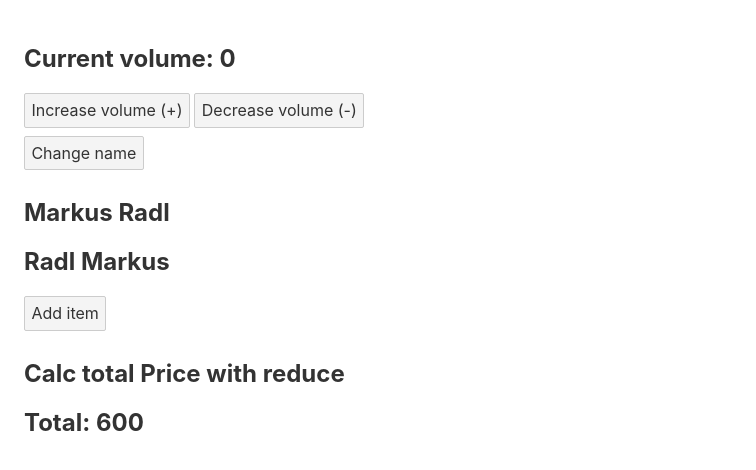
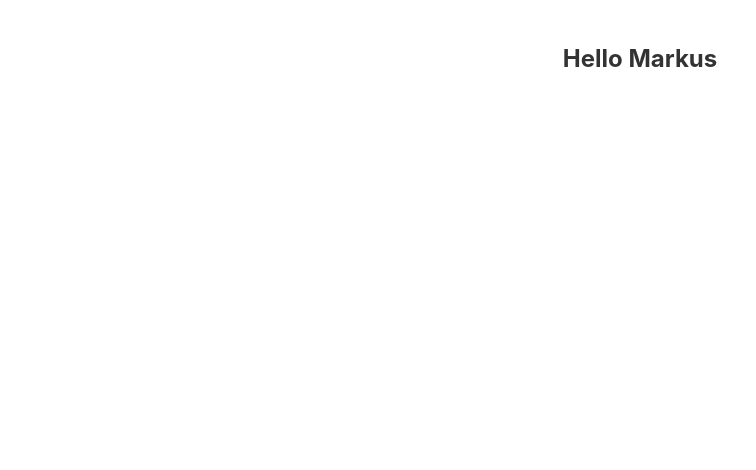
Before and after one commit to markusradl/hello-world, a Svelte app: page / in a window 1280 px wide. Shown: the top 470 px of the page, without its empty margins (0-756 px from the left). Built offline with nearby package versions, Linux system fonts and the light colour scheme.

Commit message:
Introduction to components

```diff
--- a/src/App.svelte
+++ b/src/App.svelte
@@ -1,70 +1,14 @@
 <script>
-	let firstName = 'Markus'
-	let lastName = 'Radl'
-
-	let items = [
-		{
-			id: 1,
-			tile: 'TV',
-			price: 100
-		},
-		{
-			id: 2,
-			tile: 'Phone',
-			price: 200
-		},
-		{
-			id: 3,
-			tile: 'Laptop',
-			price: 300
-		}
-	]
-
-	$: fullName = `${lastName} ${firstName}`
-	$: {
-		const greet = `Fullname is ${firstName} ${lastName}`
-		console.log(greet)
-	}
-	$: total = items.reduce((total, curr) => (total = total + curr.price),0)
-
-	let volume = 0
-	$:if (volume < 0) {
-			alert('You can not go under 0')
-			volume = 0
-		}else if (volume > 20) {
-			alert('You can not go higher than 20')
-			volume = 20
-		}
+	import Greet from './components/Greet.svelte'
 </script>
 
 <main>
-
-	<h2>Current volume: {volume}</h2>
-	<div>
-		<button on:click={() => volume += 2}>Increase volume (+)</button>
-		<button on:click={() => (volume -= 2)}>Decrease volume (-)</button>
-	</div>
-
-	<button
-		on:click={() => {
-			firstName = 'Clark'
-			lastName = 'Kent'
-		}}>Change name</button
-	>
-
-	<h2>{firstName} {lastName}</h2>
-	<h2>{fullName}</h2>
-
-	<button on:click={() => items = ([...items,{id:4, title: 'Keyboard', price: 50}])}>Add item</button>
-
-	<h2>Calc total Price with reduce</h2>
-	<h2>Total: {total}</h2>
-
+	<Greet/>
 </main>
 
 <style>
 	main {
-		/*text-align: center;*/
+		text-align: center;
 		padding: 1em;
 		max-width: 240px;
 		margin: 0 auto;
--- /dev/null
+++ b/src/components/Greet.svelte
@@ -0,0 +1 @@
+<h2>Hello Markus</h2>
```
